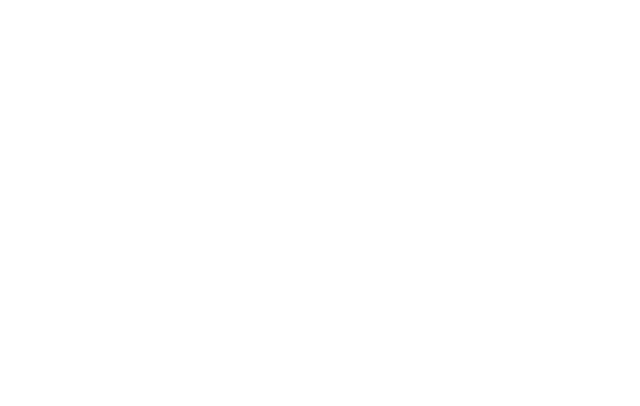
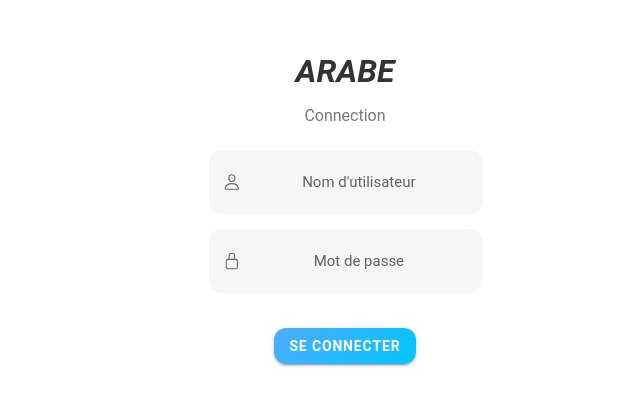
Before and after one commit to judi1968/Arabe-Mobile, a React (Vite) app: page /login in a window 1280 px wide. Shown: the part 190-596 px from the top of the page, without its empty margins (295-935 px from the left). Built offline with nearby package versions, Linux system fonts and the light colour scheme.

Commit message:
build geolocalisation

```diff
--- a/src/App.tsx
+++ b/src/App.tsx
@@ -1,50 +1,48 @@
 import { Redirect, Route } from 'react-router-dom';
 import { IonApp, IonRouterOutlet, setupIonicReact } from '@ionic/react';
 import { IonReactRouter } from '@ionic/react-router';
-import Home from './pages/Home';
 
-/* Core CSS required for Ionic components to work properly */
+import Login from './pages/Login';
+import AppLayout from './pages/AppLayout';
+
 import '@ionic/react/css/core.css';
+import '@ionic/react/css/normalize.css';
 
-/* Basic CSS for apps built with Ionic */
-import '@ionic/react/css/normalize.css';
-import '@ionic/react/css/structure.css';
-import '@ionic/react/css/typography.css';
-
-/* Optional CSS utils that can be commented out */
-import '@ionic/react/css/padding.css';
-import '@ionic/react/css/float-elements.css';
-import '@ionic/react/css/text-alignment.css';
-import '@ionic/react/css/text-transformation.css';
-import '@ionic/react/css/flex-utils.css';
-import '@ionic/react/css/display.css';
-
-/**
- * Ionic Dark Mode
- * -----------------------------------------------------
- * For more info, please see:
- * https://ionicframework.com/docs/theming/dark-mode
- */
-
-/* import '@ionic/react/css/palettes/dark.always.css'; */
-/* import '@ionic/react/css/palettes/dark.class.css'; */
-import '@ionic/react/css/palettes/dark.system.css';
-
-/* Theme variables */
+import 'leaflet/dist/leaflet.css';
 import './theme/variables.css';
 
+import L from 'leaflet';
+
 setupIonicReact();
+
+// Fix icônes Leaflet
+delete (L.Icon.Default.prototype as any)._getIconUrl;
+
+L.Icon.Default.mergeOptions({
+  iconRetinaUrl:
+    'https://unpkg.com/leaflet@1.9.4/dist/images/marker-icon-2x.png',
+  iconUrl:
+    'https://unpkg.com/leaflet@1.9.4/dist/images/marker-icon.png',
+  shadowUrl:
+    'https://unpkg.com/leaflet@1.9.4/dist/images/marker-shadow.png',
+});
 
 const App: React.FC = () => (
   <IonApp>
     <IonReactRouter>
       <IonRouterOutlet>
-        <Route exact path="/home">
-          <Home />
+
+        {/* Login */}
+        <Route exact path="/login" component={Login} />
+
+        {/* App avec menu */}
+        <Route path="/app" component={AppLayout} />
+
+        {/* Redirection par défaut */}
+        <Route exact path="/">
+          <Redirect to="/login" />
         </Route>
-        <Route exact path="/">
-          <Redirect to="/home" />
-        </Route>
+
       </IonRouterOutlet>
     </IonReactRouter>
   </IonApp>
--- /dev/null
+++ b/src/pages/AppLayout.tsx
@@ -0,0 +1,71 @@
+import {
+  IonPage,
+  IonHeader,
+  IonToolbar,
+  IonTitle,
+  IonContent,
+  IonRouterOutlet,
+  IonMenu,
+  IonButtons,
+  IonMenuButton,
+  IonList,
+  IonItem,
+  IonLabel
+} from '@ionic/react';
+
+import { Route, Redirect } from 'react-router-dom';
+import Home from './Home';
+import List from './List';
+
+const AppLayout: React.FC = () => {
+  return (
+    <>
+      {/* MENU GLOBAL */}
+      <IonMenu contentId="main-content">
+        <IonHeader>
+          <IonToolbar color="tertiary">
+            <IonTitle>Menu</IonTitle>
+          </IonToolbar>
+        </IonHeader>
+
+        <IonContent>
+          <IonList>
+            <IonItem routerLink="/app/home">
+              <IonLabel>Accueil</IonLabel>
+            </IonItem>
+            <IonItem routerLink="/app/list">
+              <IonLabel>Liste</IonLabel>
+            </IonItem>
+          </IonList>
+        </IonContent>
+      </IonMenu>
+
+      {/* LAYOUT PRINCIPAL */}
+      <IonPage id="main-content">
+        <IonHeader>
+          <IonToolbar>
+            <IonButtons slot="start">
+              <IonMenuButton />
+            </IonButtons>
+            <IonTitle>Arabe</IonTitle>
+          </IonToolbar>
+        </IonHeader>
+
+        <IonContent>
+          <IonRouterOutlet>
+
+            <Route exact path="/app">
+              <Redirect to="/app/home" />
+            </Route>
+
+            <Route path="/app/home" component={Home} />
+            <Route path="/app/list" component={List} />
+
+          </IonRouterOutlet>
+        </IonContent>
+      </IonPage>
+    </>
+  );
+};
+
+export default AppLayout;
--- a/src/pages/Home.tsx
+++ b/src/pages/Home.tsx
@@ -1,22 +1,55 @@
-import { IonContent, IonHeader, IonPage, IonTitle, IonToolbar } from '@ionic/react';
-import ExploreContainer from '../components/ExploreContainer';
-import './Home.css';
+import {
+  IonPage,
+  IonHeader,
+  IonToolbar,
+  IonTitle,
+  IonContent
+} from '@ionic/react';
+
+import { MapContainer, TileLayer, Marker, Popup } from 'react-leaflet';
+import { Geolocation } from '@capacitor/geolocation';
+import { useEffect, useState } from 'react';
 
 const Home: React.FC = () => {
+
+  const [position, setPosition] = useState<[number, number] | null>(null);
+
+  useEffect(() => {
+    const loadLocation = async () => {
+      const pos = await Geolocation.getCurrentPosition();
+      setPosition([pos.coords.latitude, pos.coords.longitude]);
+    };
+
+    loadLocation();
+  }, []);
+
+  if (!position) {
+    return <IonPage><IonContent>Chargement...</IonContent></IonPage>;
+  }
+
   return (
     <IonPage>
       <IonHeader>
         <IonToolbar>
-          <IonTitle>Blank</IonTitle>
+          <IonTitle>Carte</IonTitle>
         </IonToolbar>
       </IonHeader>
-      <IonContent fullscreen>
-        <IonHeader collapse="condense">
-          <IonToolbar>
-            <IonTitle size="large">Blank</IonTitle>
-          </IonToolbar>
-        </IonHeader>
-        <ExploreContainer />
+
+      <IonContent>
+        <MapContainer
+          center={position}
+          zoom={15}
+          style={{ height: '100vh', width: '100%' }}
+        >
+          <TileLayer
+            url="https://{s}.tile.openstreetmap.org/{z}/{x}/{y}.png"
+            attribution="&copy; OpenStreetMap contributors"
+          />
+
+          <Marker position={position}>
+            <Popup>📍 Vous êtes ici</Popup>
+          </Marker>
+        </MapContainer>
       </IonContent>
     </IonPage>
   );
--- /dev/null
+++ b/src/pages/List.tsx
@@ -0,0 +1,22 @@
+import { IonContent, IonList, IonItem, IonLabel, IonButton } from '@ionic/react';
+
+const List: React.FC = () => {
+  return (
+    <IonContent className="ion-padding">
+      <IonList>
+        <IonItem>
+          <IonLabel>Item 1</IonLabel>
+        </IonItem>
+        <IonItem>
+          <IonLabel>Item 2</IonLabel>
+        </IonItem>
+      </IonList>
+
+      <IonButton routerLink="/app/home">
+        Retour accueil
+      </IonButton>
+    </IonContent>
+  );
+};
+
+export default List;
--- /dev/null
+++ b/src/pages/Login.tsx
@@ -0,0 +1,45 @@
+import {
+  IonPage,
+  IonContent,
+  IonInput,
+  IonButton,
+  IonText,
+  IonIcon
+} from '@ionic/react';
+
+import { personOutline, lockClosedOutline } from 'ionicons/icons';
+import './assets/css/Login.css';
+
+const Login: React.FC = () => {
+  return (
+    <IonPage className="login-container">
+      <IonContent fullscreen >
+
+        <div className="login-card">
+          <IonText className="login-title">
+            <h1><i>ARABE</i></h1>
+            <p>Connection</p>
+          </IonText>
+
+          <div className="input-group">
+            <IonIcon icon={personOutline} />
+            <IonInput placeholder="Nom d'utilisateur" />
+          </div>
+
+          <div className="input-group">
+            <IonIcon icon={lockClosedOutline} />
+            <IonInput type="password" placeholder="Mot de passe" />
+          </div>
+
+          <IonButton expand="block" routerLink="/app/list" className="login-button">
+            Se connecter
+          </IonButton>
+        </div>
+
+      </IonContent>
+    </IonPage>
+  );
+};
+
+
+export default Login;
--- /dev/null
+++ b/src/pages/assets/css/Login.css
@@ -0,0 +1,61 @@
+.login-container {
+    display: flex;
+    align-items: center;
+    justify-content: center;
+}
+
+.login-card {
+    display: flex;
+    align-items: center;
+    justify-content: center;
+    flex-direction: column;
+    height: 100%;
+    padding: 0px 5%;
+    box-shadow: 0 15px 35px rgba(0, 0, 0, 0.2);
+    text-align: center;
+}
+
+.login-title h1 {
+    margin: 0;
+    color: #333;
+    font-weight: 700;
+}
+
+.login-title p {
+    color: #777;
+    margin-bottom: 25px;
+}
+
+.input-group {
+    display: flex;
+    align-items: center;
+    background: #f4f6f8;
+    border-radius: 12px;
+    padding: 10px 14px;
+    margin-bottom: 15px;
+}
+
+.input-group ion-icon {
+    font-size: 20px;
+    color: #666;
+    margin-right: 10px;
+}
+
+.input-group ion-input {
+    --padding-start: 0;
+    font-size: 15px;
+}
+
+.login-button {
+    margin-top: 20px;
+    --border-radius: 12px;
+    --background: linear-gradient(135deg, #4facfe, #00c6ff);
+    font-weight: 600;
+
+}
+
+.login-footer {
+    margin-top: 20px;
+    font-size: 12px;
+    color: #aaa;
+}
```
Also changed, not shown: package.json (+6 -2 lines), 1 other file (tests, documents, lock files or other folders).
